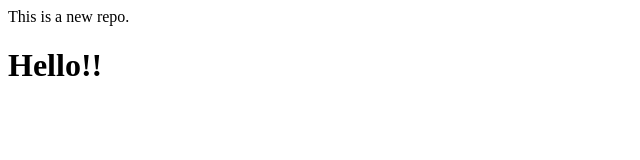
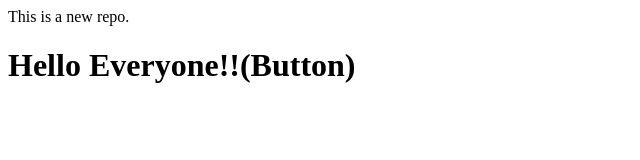
Before and after one commit to SanyaKumari09/localrepo, a plain HTML site: page index.html in a window 1280 px wide. Shown: the whole page, without its empty margins (0-640 px from the left). Drawn offline with Linux system fonts and the light colour scheme.

```diff
--- a/index.html
+++ b/index.html
@@ -1,2 +1,2 @@
 <p>This is a new repo.</p>
-<h1>Hello!!</h1>
+<h1>Hello Everyone!!(Button)</h1>
```
